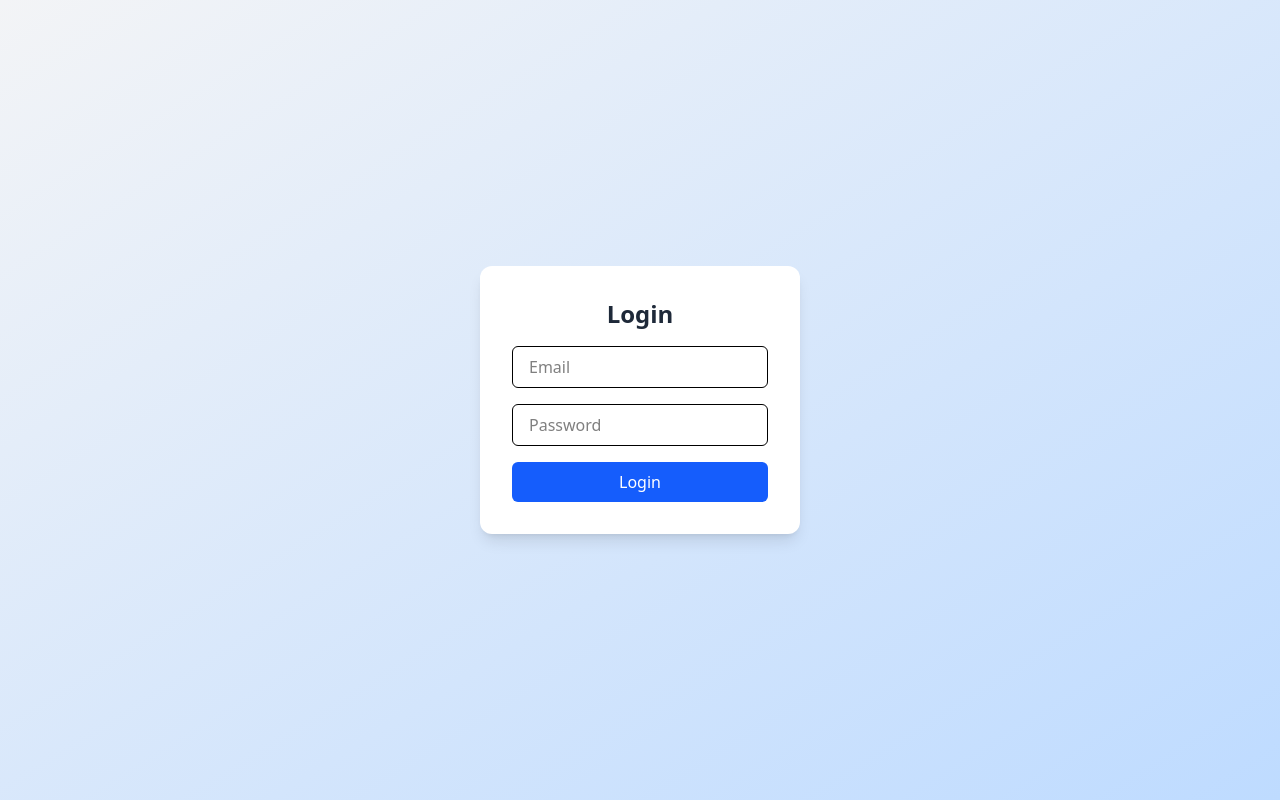
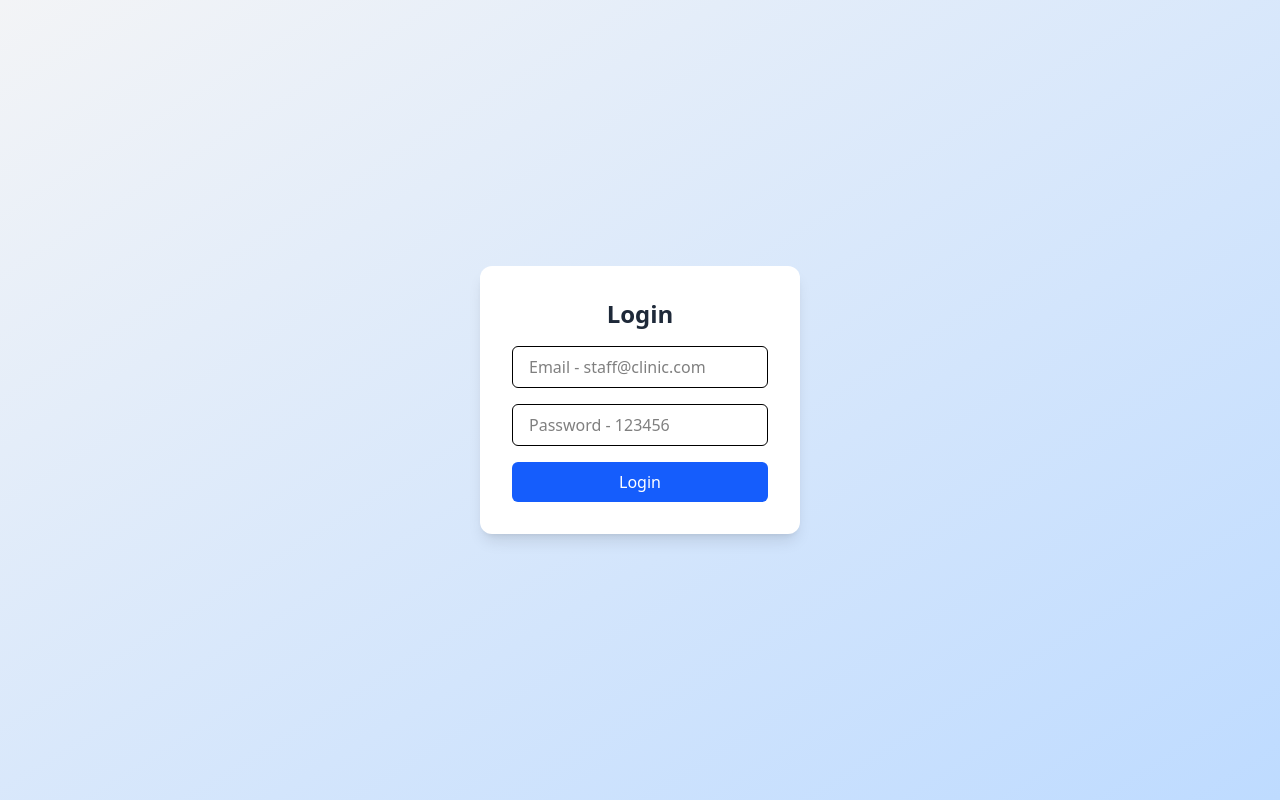
Before and after one commit to abijith-831/Appointment_Booking, a React (Vite) app: page / in a window 1280 px wide. Built offline with nearby package versions, Linux system fonts and the light colour scheme.

Commit message:
login page placeholder changed

```diff
--- a/src/Components/Login/LoginPage.tsx
+++ b/src/Components/Login/LoginPage.tsx
@@ -27,8 +27,8 @@ const Login = () => {
     <div className="flex items-center justify-center h-screen bg-gradient-to-br from-gray-100 to-blue-200">
       <form onSubmit={handleLogin} className="bg-white p-8 rounded-xl shadow-lg w-80 flex flex-col gap-4">
         <h2 className="text-2xl font-semibold text-center text-gray-800">Login</h2>
-        <input type="text" placeholder="Email" value={email} onChange={(e) => setEmail(e.target.value)} required className="px-4 py-2 border rounded-md focus:outline-none focus:ring-2 focus:ring-blue-400" />
-        <input  type="password"  placeholder="Password"  value={password}  onChange={(e) => setPassword(e.target.value)}  required  className="px-4 py-2 border rounded-md focus:outline-none focus:ring-2 focus:ring-blue-400"/>
+        <input type="text" placeholder="Email - staff@clinic.com" value={email} onChange={(e) => setEmail(e.target.value)} required className="px-4 py-2 border rounded-md focus:outline-none focus:ring-2 focus:ring-blue-400" />
+        <input  type="password"  placeholder="Password - 123456"  value={password}  onChange={(e) => setPassword(e.target.value)}  required  className="px-4 py-2 border rounded-md focus:outline-none focus:ring-2 focus:ring-blue-400"/>
         <button  type="submit"  className="bg-blue-600 text-white py-2 rounded-md hover:bg-blue-700 transition-colors">  Login</button>
       </form>
     </div>
```
